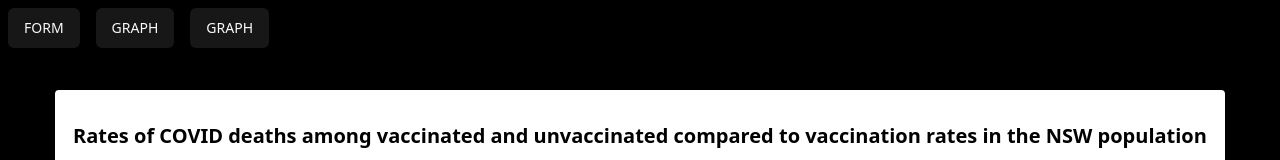
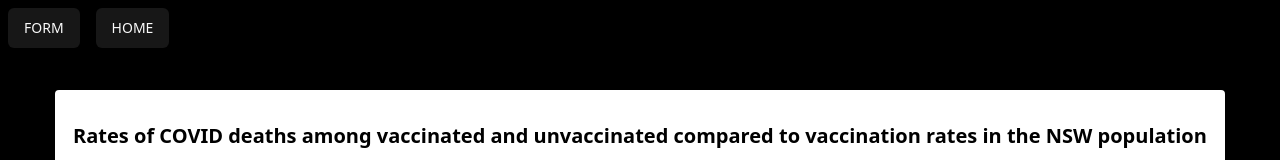
Before and after one commit to dale8nson/portfolio-3d, a Next.js app: page /data/form in a window 1280 px wide. Shown: the top 160 px of the page. Built offline with nearby package versions, Linux system fonts and the light colour scheme; no server answers; the database is empty.

Commit message:
I promise this is the last commit - forgot to save a file

```diff
--- a/app/data/layout.js
+++ b/app/data/layout.js
@@ -7,8 +7,8 @@
     <div className='h-screen w-screen flex-col align-middle mx-auto'>
       <div className='flex mx-auto' >
         <Button><Link href='/data/form'>FORM</Link></Button>
-        <Button><Link href='/data/graph'>GRAPH</Link></Button>
-        <Button><Link href='/home'>GRAPH</Link></Button>
+        {/* <Button><Link href='/data/graph'>GRAPH</Link></Button> */}
+        <Button><Link href='/home'>HOME</Link></Button>
 
       </div>
       {children}
```
